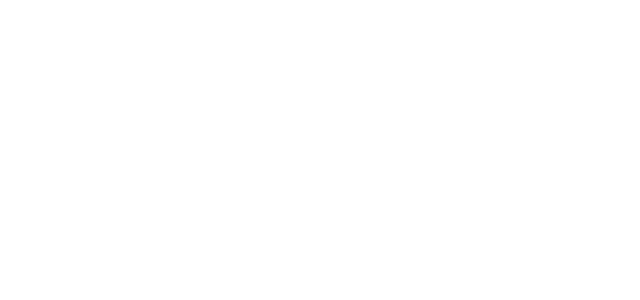
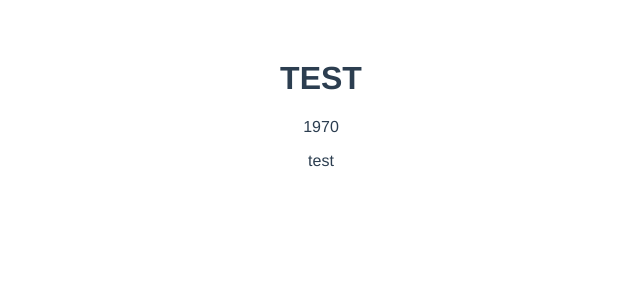
Before and after one commit to serge-prysiazhnyi/vue_course, a Vue app: page / in a window 1280 px wide. Shown: the top 300 px of the page, without its empty margins (319-959 px from the left). Built offline with nearby package versions, Linux system fonts and the light colour scheme.

Commit message:
car component added, app updated

```diff
--- a/package.json
+++ b/package.json
@@ -18,6 +18,8 @@
     "babel-eslint": "^10.0.3",
     "eslint": "^5.16.0",
     "eslint-plugin-vue": "^5.0.0",
+    "node-sass": "^4.13.0",
+    "sass-loader": "^8.0.0",
     "vue-template-compiler": "^2.6.10"
   },
   "eslintConfig": {
--- a/src/App.vue
+++ b/src/App.vue
@@ -1,17 +1,31 @@
 <template>
   <div id="app">
-
+    <app-car
+      :name="name"
+      :desc='desc'
+      :year="year"
+    ></app-car>
   </div>
 </template>
 
 <script>
-// import HelloWorld from './components/HelloWorld.vue'
+import Car from './components/car.vue'
 
 export default {
+  data() {
+    return {
+      name: 'test',
+      desc: 'test',
+      year: 1970
+    }
+  },
   name: 'app',
   components: {
-    // HelloWorld
-  }
+    appCar: Car
+  },
+  methods: {
+
+  },
 }
 </script>
 
--- /dev/null
+++ b/src/components/car.vue
@@ -0,0 +1,37 @@
+<template>
+    <div>
+        <h1>{{ name }}</h1>
+        <p class="year">{{ year }}</p>
+        <p>{{ desc }}</p>
+    </div>
+</template>
+
+<script>
+export default {
+    props: {
+        name: {
+            type: String,
+            default: ''
+        },
+        desc: {
+            type: String,
+            default: ''
+        },
+        year: {
+            type: Number
+        }
+    }
+}
+</script>
+
+<style lang="scss" scoped>
+    h1 {
+        text-transform: uppercase;
+        p {
+            font-size: 16px;
+        }
+        .year {
+            font-size: 20px;
+        }
+    }
+</style>
```
Also changed, not shown: 1 other file (tests, documents, lock files or other folders).
